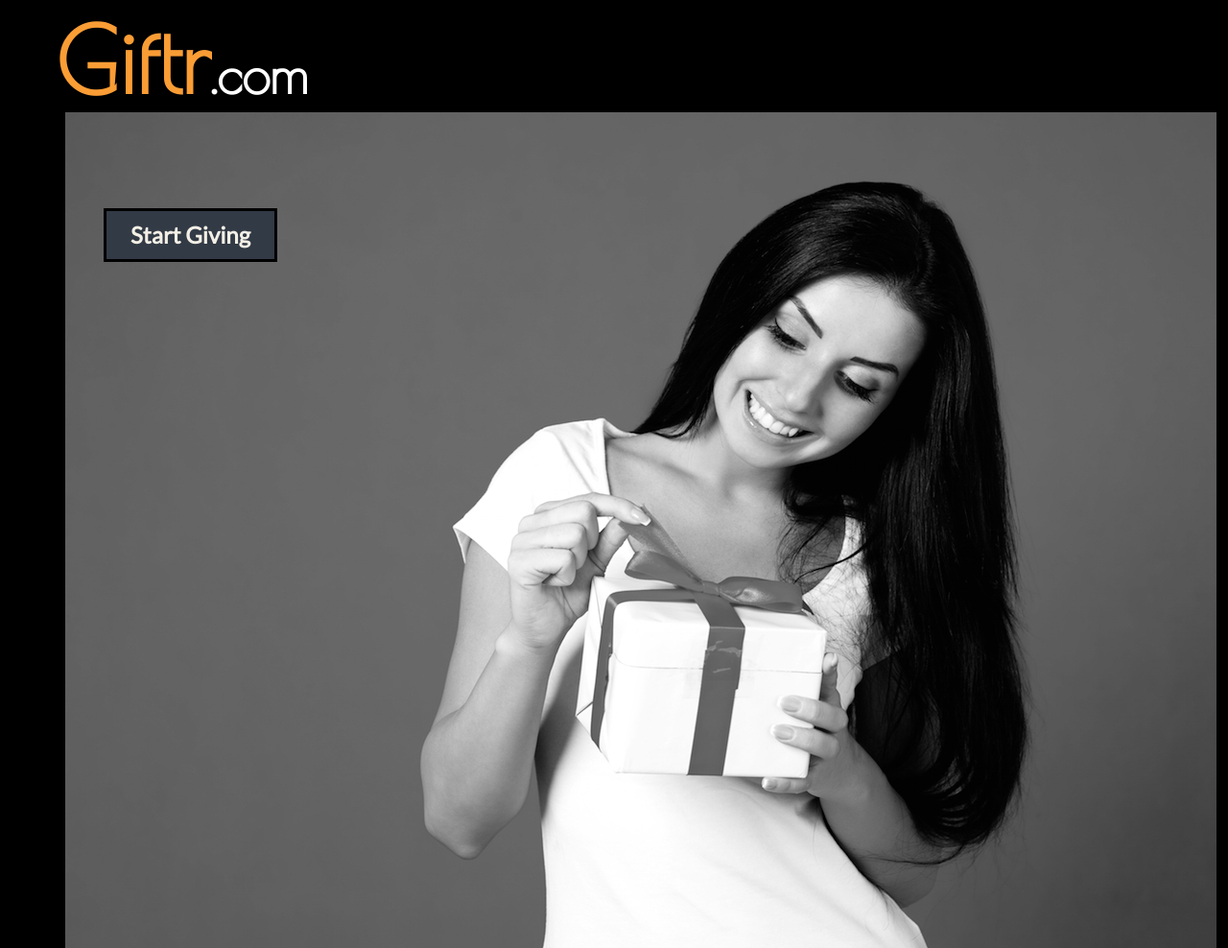
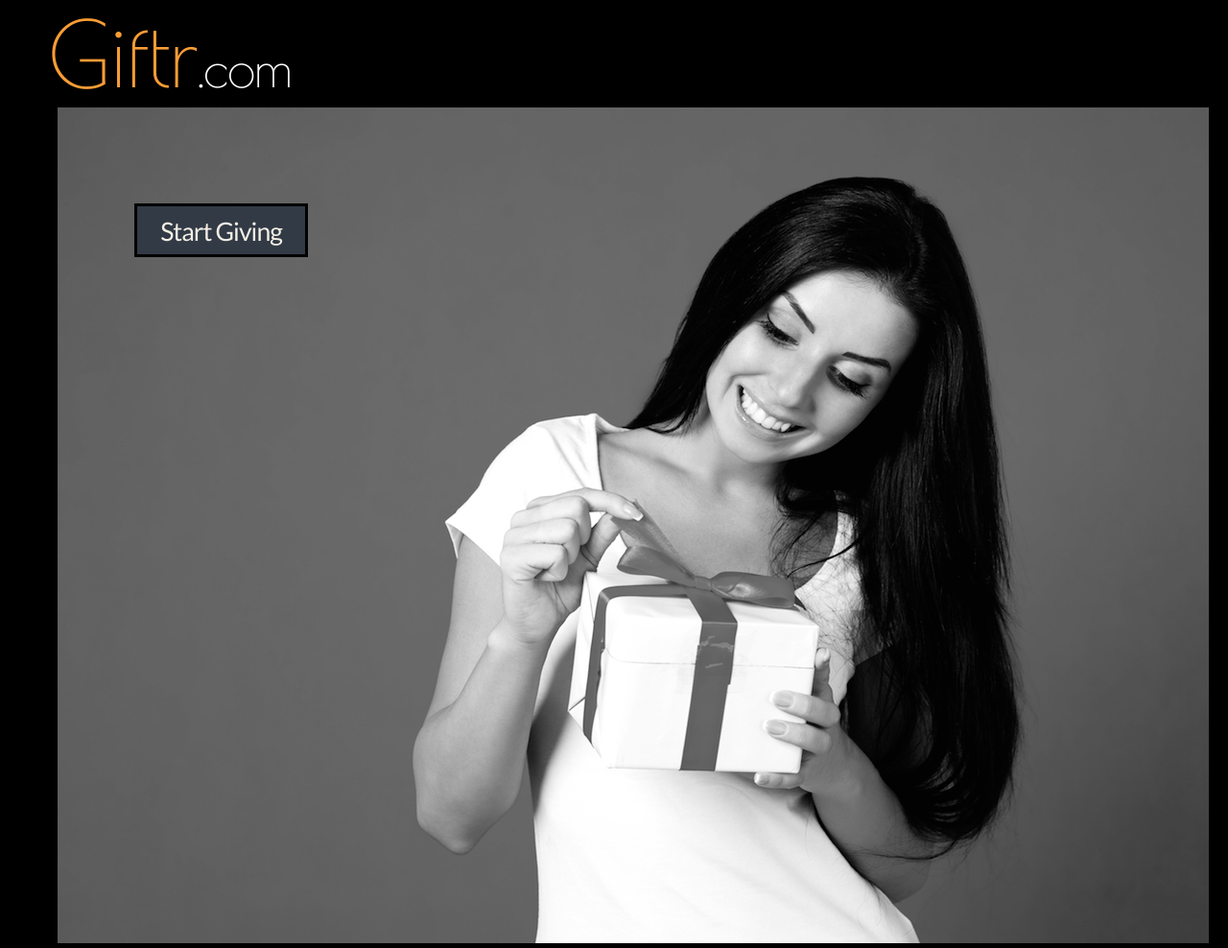
Before and after one commit to davschne/giftr, a website: page public/index.html in a window 1280 px wide. Shown: the whole page at 96% size. Drawn offline with nearby package versions, Linux system fonts and the light colour scheme.

Commit message:
fixed text formatting on index.html and main.html

```diff
--- a/public/css/main.css
+++ b/public/css/main.css
@@ -22,11 +22,12 @@ body{
     margin: 0px;
     padding: 10px;
     text-align: center;
+    font-size: 20pt;
   }
   .startbutton{
     border: 3px solid black;
     position: absolute;
-    margin: 100px 0px 0px 100px;
+    margin: 100px 0px 0px 140px;
     width: 175px;
     height: 50px;
     background-color: #323a45;
@@ -34,7 +35,7 @@ body{
   .startbutton:hover{
     border: 3px solid black;
     position: absolute;
-    margin: 100px 0px 0px 100px;
+    margin: 100px 0px 0px 140px;
     width: 175px;
     height: 50px;
     background-color: #fa9d35;
--- a/public/index.html
+++ b/public/index.html
@@ -14,8 +14,16 @@
     <meta name="description" content="giftr, gifts, track gifts for your friends">
     <meta name="viewport" content="width=device-width, initial-scale=1">
     <title>Giftr</title>
+    <link href='http://fonts.googleapis.com/css?family=Lato|Poiret+One|Oxygen' rel='stylesheet' type='text/css'>
+    <link rel="stylesheet" type="text/css" href="css/normalize.css">
+    <link rel="stylesheet" type="text/css" href="css/skeleton.css">
+
     <link rel="stylesheet" type="text/css" href="css/main.css">
-    <link href='http://fonts.googleapis.com/css?family=Lato|Poiret+One|Oxygen' rel='stylesheet' type='text/css'>
+
+    <link rel="stylesheet" type="text/css" href="css/app.css">
+
+    <script src="https://ajax.googleapis.com/ajax/libs/jquery/2.1.3/jquery.min.js"></script>
+    <script src="js/app.js" type="text/javascript"></script>
   </head>
   <body>
     <h1 class="title">Giftr<span class="com">.com</span></h1>
```
Also changed, not shown: public/main.html (+3 -3 lines).
